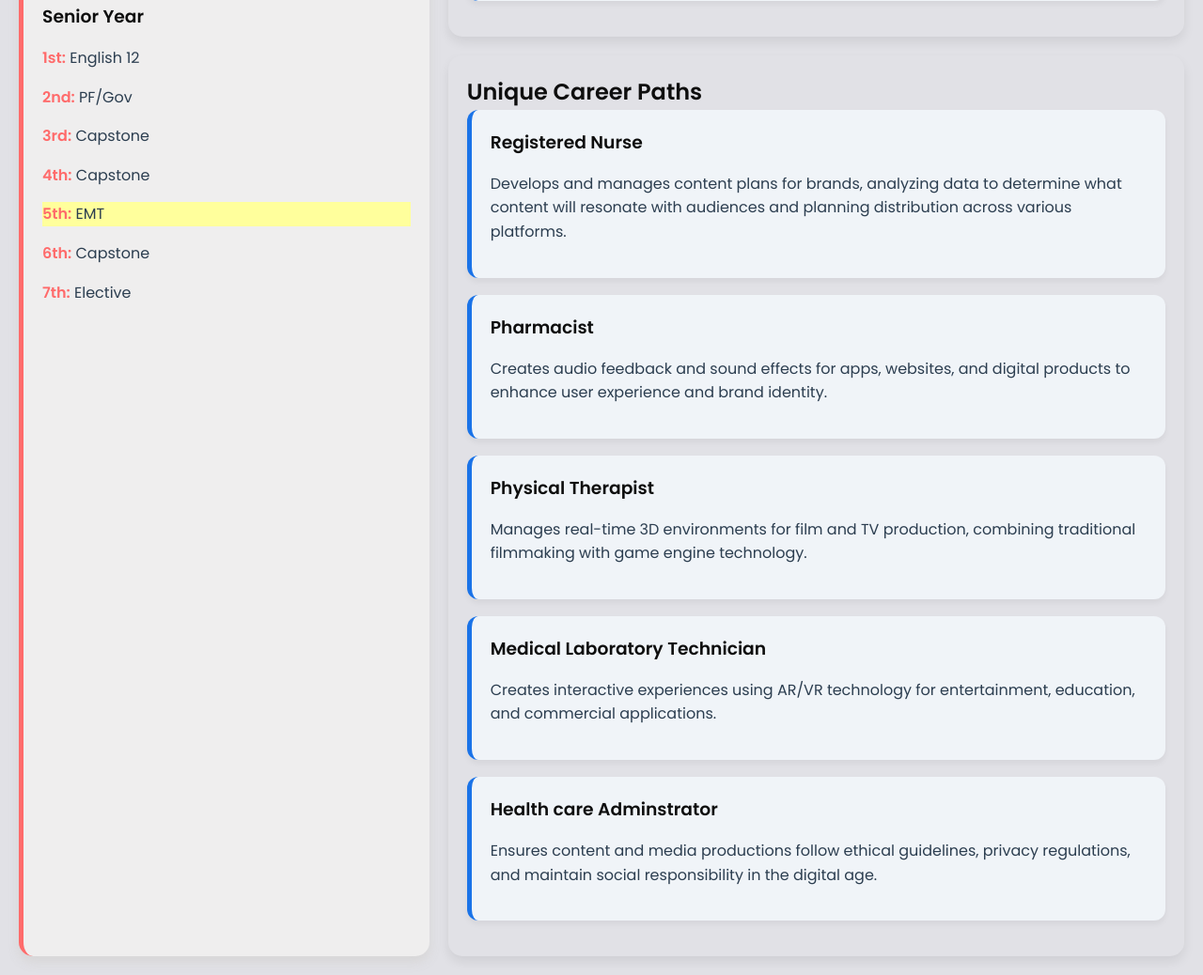
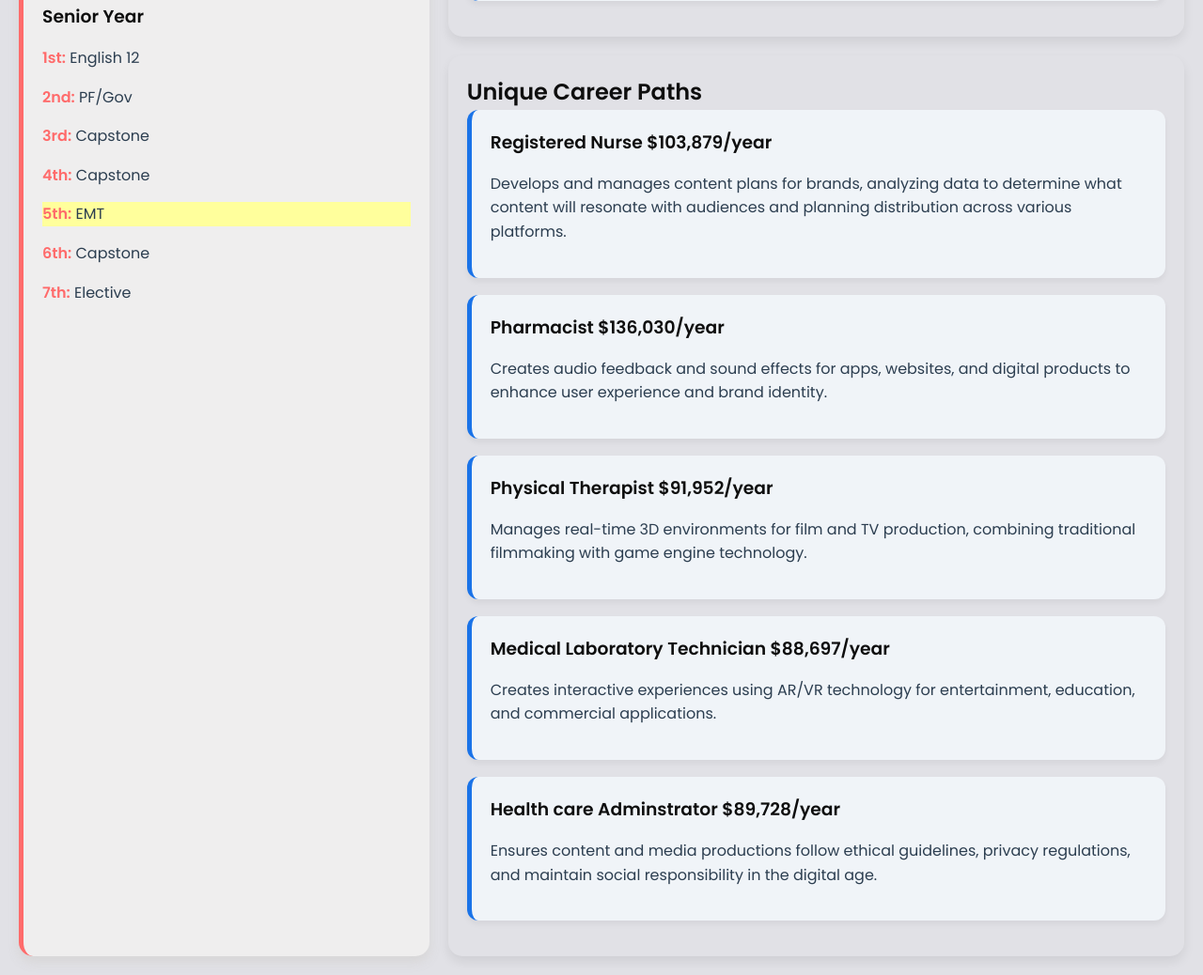
Before and after one commit to mistermonster100/Group-Project, a website: page MD&PS.html in a window 1280 px wide. Shown: the part 1349-2387 px from the top of the page at 94% size. Drawn offline with Linux system fonts and the light colour scheme.

Commit message:
Update MD&PS.html

```diff
--- a/MD&PS.html
+++ b/MD&PS.html
@@ -1,3 +1,4 @@
+
 <!DOCTYPE html>
 <html lang="en">
 <head>
@@ -416,27 +417,27 @@
                 <h2>Unique Career Paths</h2>
 
                 <div class="career-card">
-                    <h3>Registered Nurse</h3>
+                    <h3>Registered Nurse $103,879/year</h3>
                     <p>Develops and manages content plans for brands, analyzing data to determine what content will resonate with audiences and planning distribution across various platforms.</p>
                 </div>
 
                 <div class="career-card">
-                    <h3>Pharmacist</h3>
+                    <h3>Pharmacist $136,030/year </h3>
                     <p>Creates audio feedback and sound effects for apps, websites, and digital products to enhance user experience and brand identity.</p>
                 </div>
 
                 <div class="career-card">
-                    <h3>Physical Therapist</h3>
+                    <h3>Physical Therapist $91,952/year</h3>
                     <p>Manages real-time 3D environments for film and TV production, combining traditional filmmaking with game engine technology.</p>
                 </div>
 
                 <div class="career-card">
-                    <h3>Medical Laboratory Technician</h3>
+                    <h3>Medical Laboratory Technician $88,697/year</h3>
                     <p>Creates interactive experiences using AR/VR technology for entertainment, education, and commercial applications.</p>
                 </div>
 
                 <div class="career-card">
-                    <h3>Health  care Adminstrator</h3>
+                    <h3>Health  care Adminstrator $89,728/year</h3>
                     <p>Ensures content and media productions follow ethical guidelines, privacy regulations, and maintain social responsibility in the digital age.</p>
                 </div>
             </div>
```
